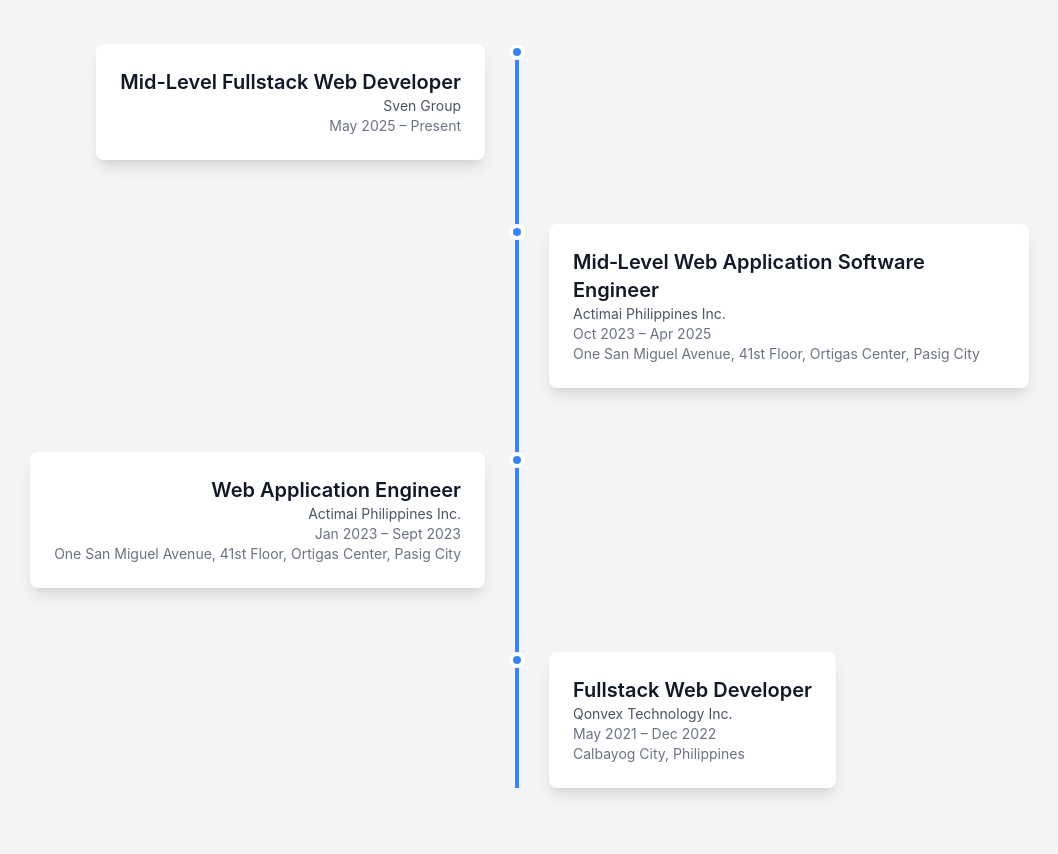
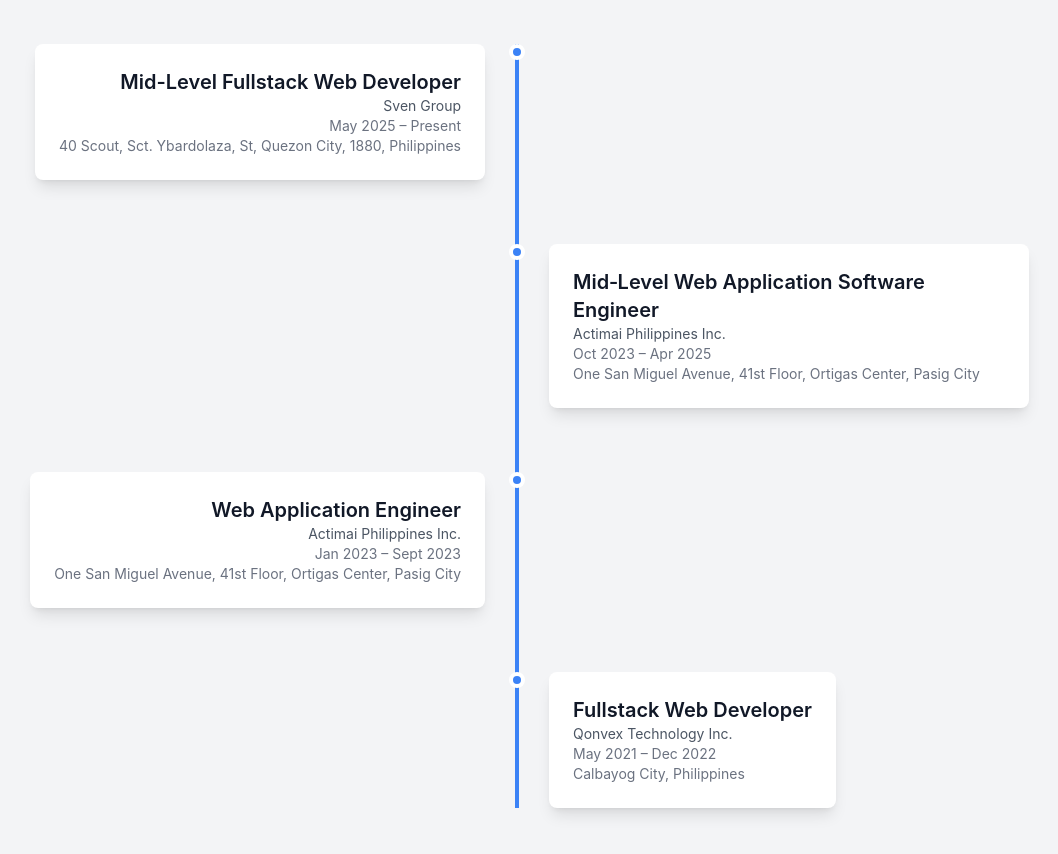
Before and after one commit to guillermogabion/portfolio, a React (Create React App) app: page / in a window 1280 px wide. Shown: the part 1140-1994 px from the top of the page, without its empty margins (123-1181 px from the left). Built offline with nearby package versions, Linux system fonts and the light colour scheme.

Commit message:
add sven-address

```diff
--- a/src/sections/AboutSection.tsx
+++ b/src/sections/AboutSection.tsx
@@ -7,7 +7,7 @@ function AboutSection() {
       title: 'Mid-Level Fullstack Web Developer',
       company: 'Sven Group',
       period: 'May 2025 – Present',
-      location: '',
+      location: '40 Scout, Sct. Ybardolaza, St, Quezon City, 1880, Philippines',
     },
     {
       title: 'Mid‑Level Web Application Software Engineer',
```
